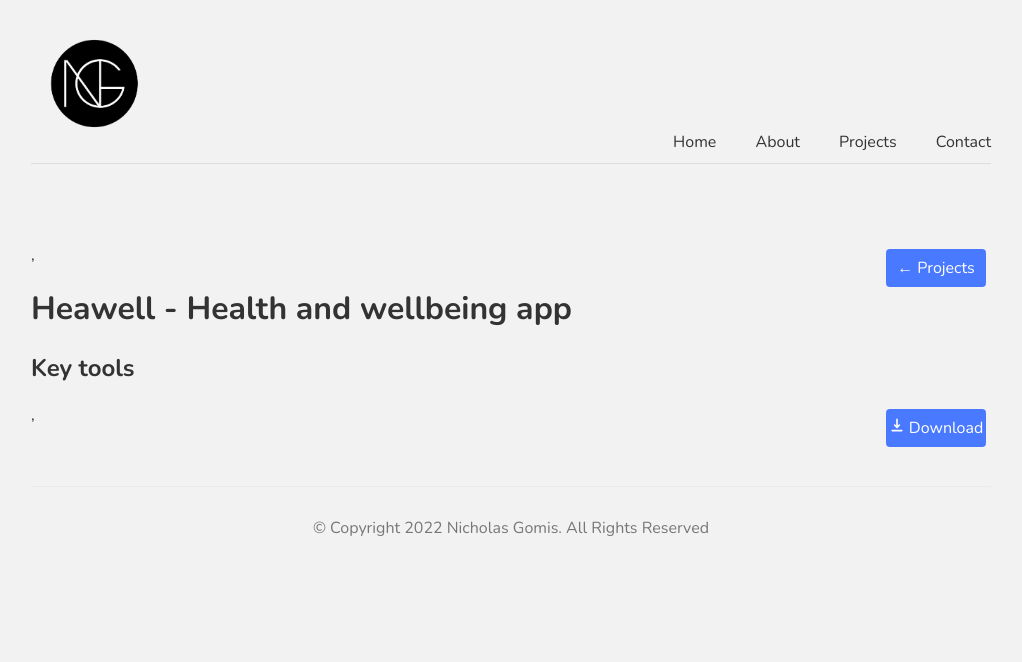
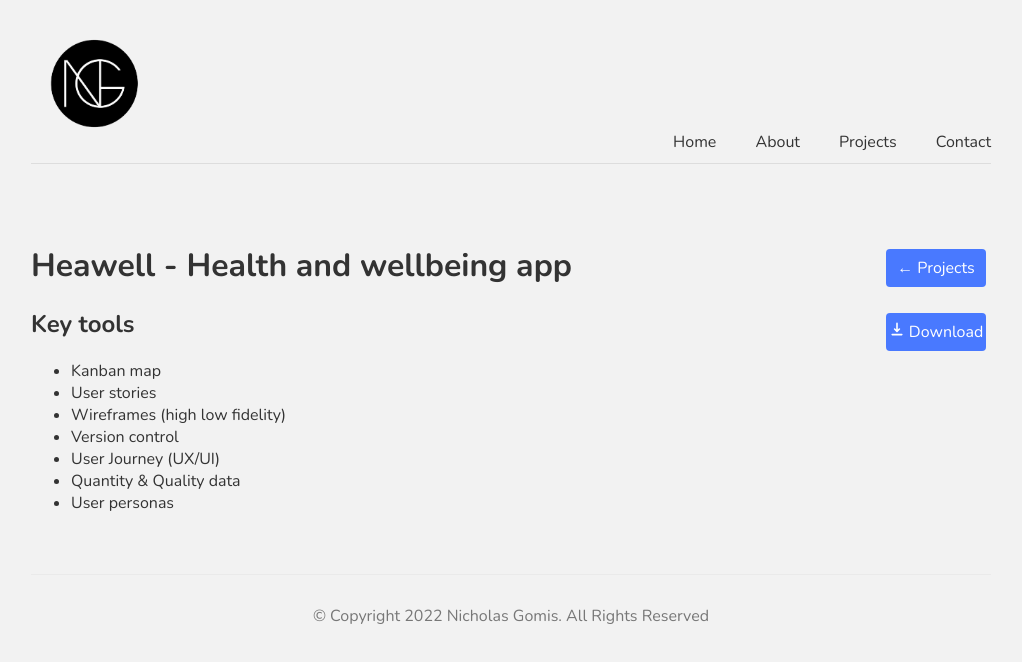
Before and after one commit to NicholasGomis/portfolio, a Next.js app: page /project1/project1 in a window 1280 px wide. Shown: the top 662 px of the page, without its empty margins (129-1151 px from the left). Built offline with nearby package versions, Linux system fonts and the light colour scheme.

Commit message:
Added list of key tools in project one

```diff
--- a/pages/project1/project1.js
+++ b/pages/project1/project1.js
@@ -12,16 +12,26 @@ export default function Projectone(props) {
 <div className='testing'>
     <Link href={"/projects"}>
     <a className={styles.btntwo}> ← Projects </a>
-    </Link>,
-     <h1>Heawell - Health and wellbeing app </h1>
+    </Link>
+    <h1>Heawell - Health and wellbeing app </h1>
 
-     <h2> Key tools </h2>
 
 
       <Link href={"https://drive.google.com/drive/folders/1-QgsxznauxlYLIX3zSxsqTsvxKhEckAI?usp=sharing"}>
     <a className={styles.btntwo}> <HiDownload /> Download </a>
-    </Link>,
+    </Link>
 
+   <h2> Key tools </h2>
+<ul>
+    <li>Kanban map</li>
+    <li>User stories</li>
+    <li>Wireframes (high low fidelity)</li>
+    <li>Version control</li>
+    <li>User Journey (UX/UI)</li>
+    <li>Quantity & Quality data </li>
+    <li> User personas </li>
+
+</ul>
 
     </div>
 
```
Also changed, not shown: styles/Learn.module.css (added, +28 -0 lines).
